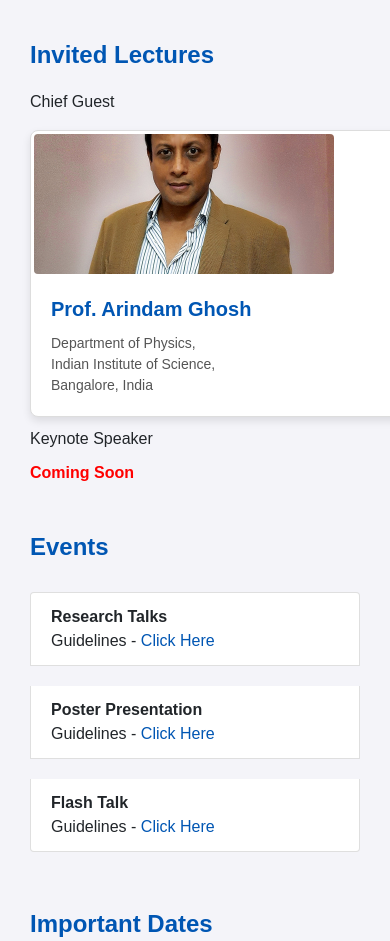
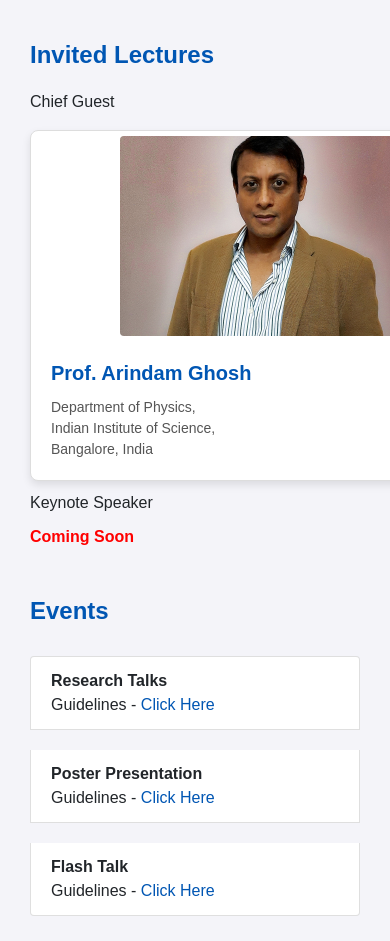
Before and after one commit to HiteshYasam/RSD_7.0, a plain HTML site: page index.html in a window 390 px wide. Shown: the part 2060-3001 px from the top of the page. Drawn offline with nearby package versions, Linux system fonts and the light colour scheme.

Commit message:
second-final-change

```diff
--- a/index.css
+++ b/index.css
@@ -186,7 +186,9 @@ video{
 @media (max-width: 768px) {
 
     .card-img{
-        max-width: 98%;
+        width: 300px;
+        height: 200px;
+        margin: 5px auto;
     }
 
     .footer-content {
```
